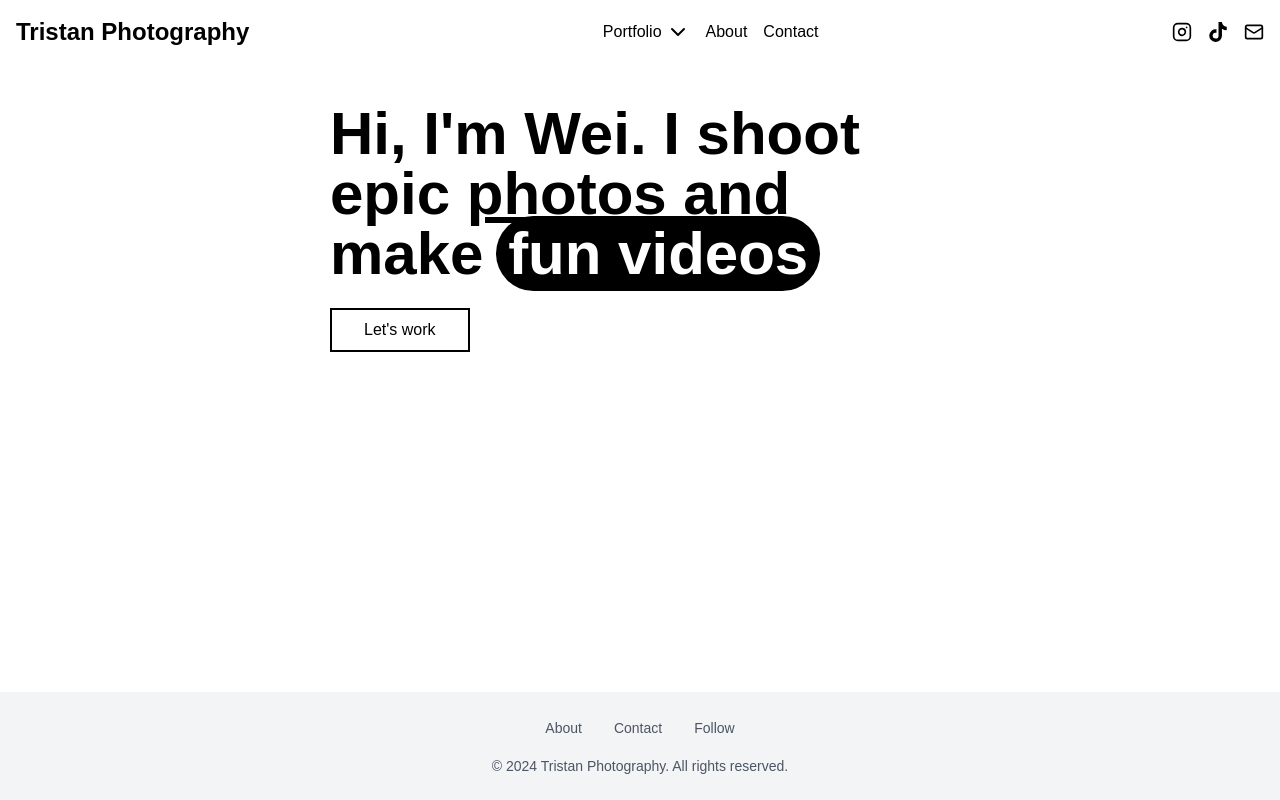
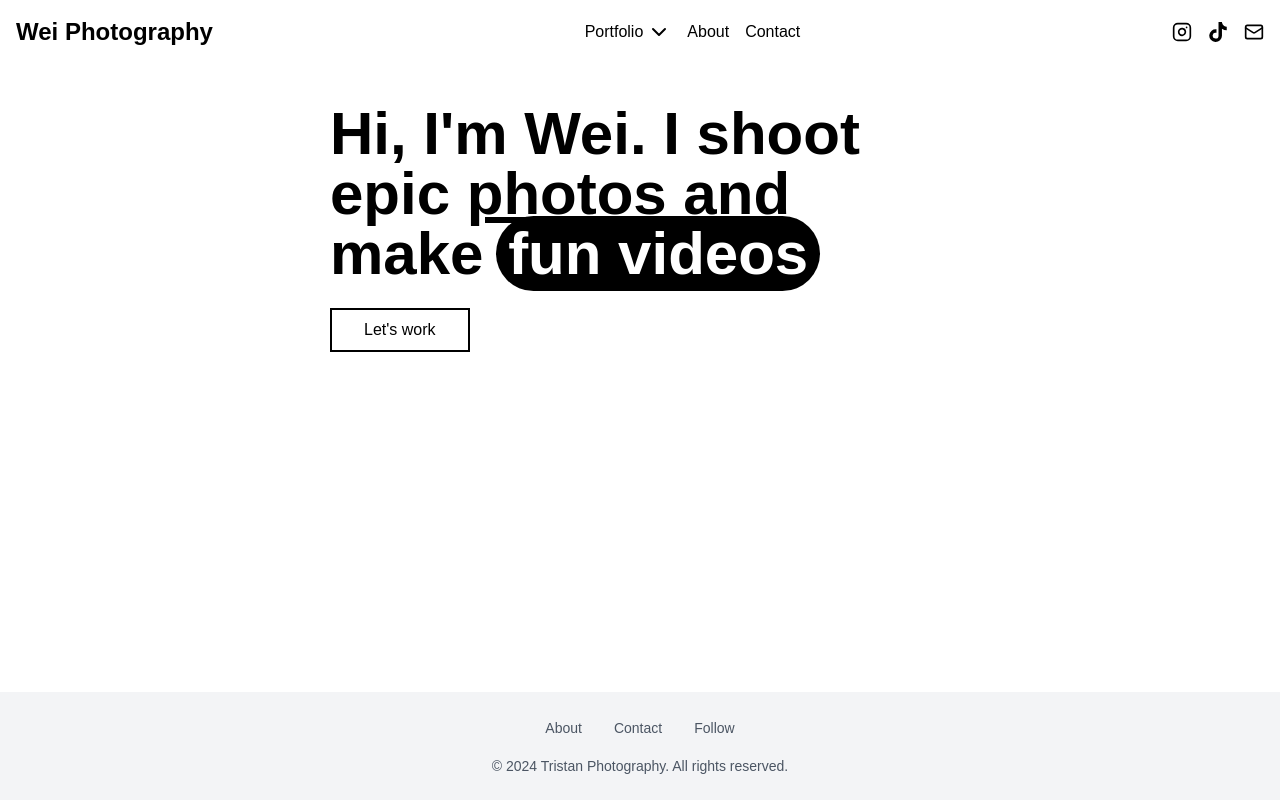
Before and after one commit to weibb123/photography-portfolio, a Next.js app: page / in a window 1280 px wide. Built offline with nearby package versions, Linux system fonts and the light colour scheme.

Commit message:
Update shared-header.tsx

```diff
--- a/src/components/shared-header.tsx
+++ b/src/components/shared-header.tsx
@@ -12,7 +12,7 @@ const SharedHeader: React.FC = () => {
     <header className="bg-white text-black p-4">
       <nav className="container mx-auto flex justify-between items-center">
         <Link href="/" className="text-2xl font-bold">
-          Tristan Photography
+          Wei Photography
         </Link>
         <ul className="hidden md:flex space-x-4">
           <li className="relative group">
```
